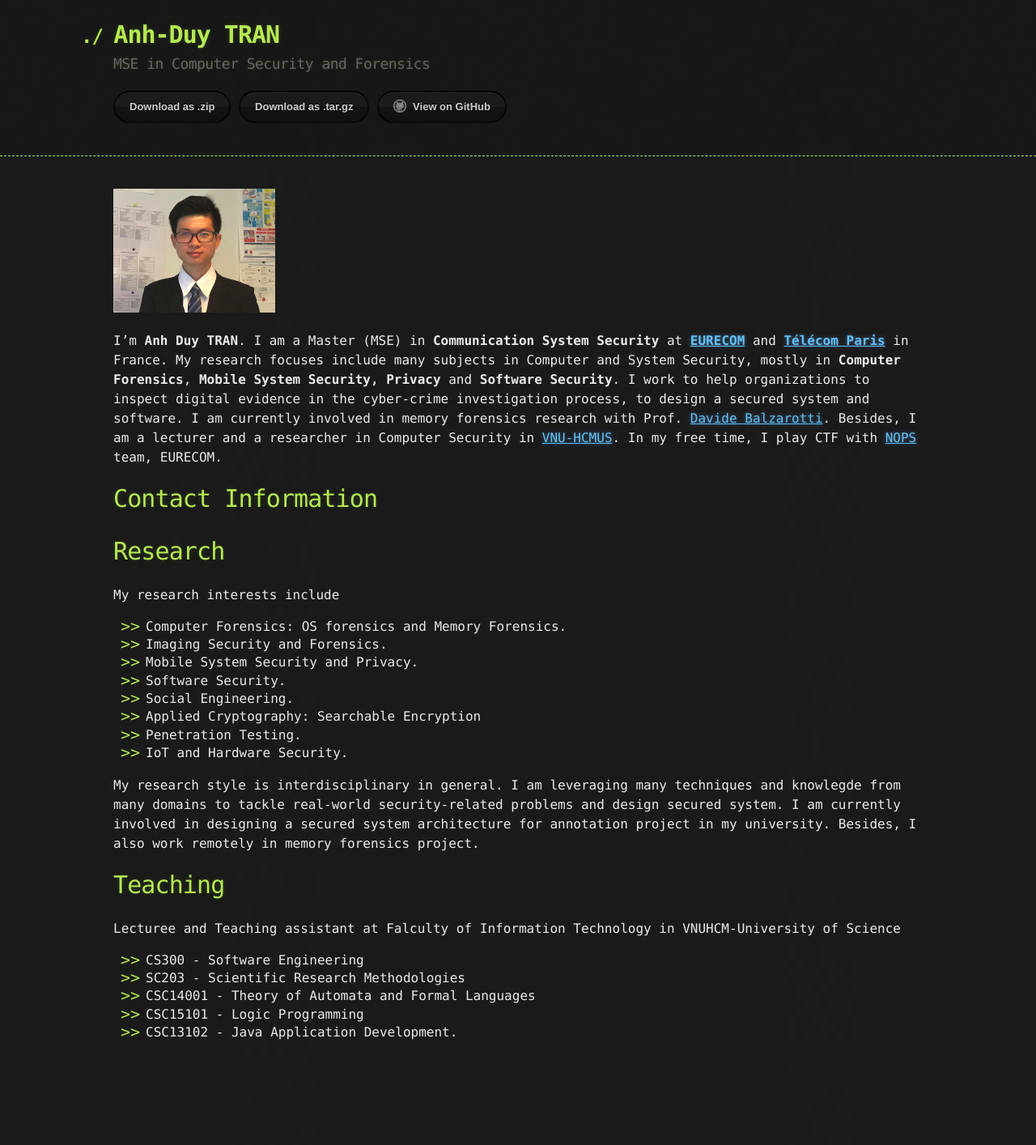
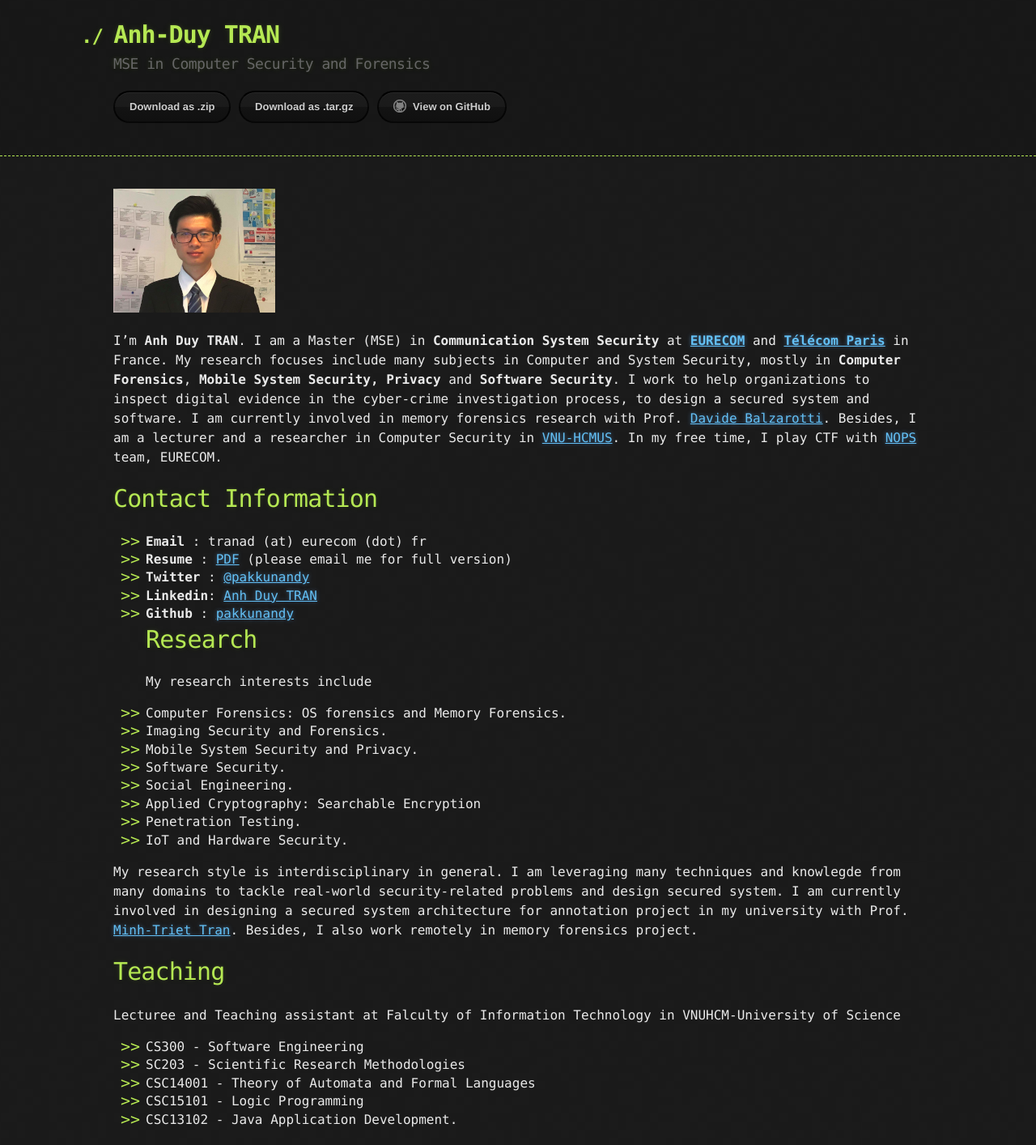
Before and after one commit to pakkunandy/pakkunandy.github.io, a Jekyll site: the page built from index.md, in a window 1280 px wide. Shown: the whole page at 81% size. Built offline with Jekyll 4.4.1, drawn with Linux system fonts in a browser that asks for light colours; before the commit the page ends 1307 px from its top, so only the background shows below that.

Commit message:
Update index.md
Update contacts

```diff
--- a/index.md
+++ b/index.md
@@ -7,7 +7,11 @@ layout: default
 I'm **Anh Duy TRAN**. I am a Master (MSE) in **Communication System Security** at [**EURECOM**](https://www.eurecom.fr/en) and [**Télécom Paris**](https://www.telecom-paris.fr/en/home) in France. My research focuses include many subjects in Computer and System Security, mostly in **Computer Forensics**, **Mobile System Security, Privacy** and **Software Security**. I work to help organizations to inspect digital evidence in the cyber-crime investigation process, to design a secured system and software. I am currently involved in memory forensics research with Prof. [Davide Balzarotti](http://s3.eurecom.fr/~balzarot/). Besides, I am a lecturer and a researcher in Computer Security in [VNU-HCMUS](https://en.hcmus.edu.vn/). In my free time, I play CTF with [NOPS](http://www.s3.eurecom.fr/nops/index.html) team, EURECOM.
 
 # Contact Information
-
+* **Email**   : tranad (at) eurecom (dot) fr
+* **Resume**  : [PDF]() (please email me for full version)
+* **Twitter** : [@pakkunandy](https://twitter.com/pakkunandy)
+* **Linkedin**: [Anh Duy TRAN](https://www.linkedin.com/in/anh-duy-tran/)
+* **Github**  : [pakkunandy](https://github.com/pakkunandy)
 # Research
 My research interests include
 
@@ -20,7 +24,7 @@ My research interests include
 * Penetration Testing.
 * IoT and Hardware Security.
 
-My research style is interdisciplinary in general. I am leveraging many techniques and knowlegde from many domains to tackle real-world security-related problems and design secured system. I am currently involved in designing a secured system architecture for annotation project in my university. Besides, I also work remotely in memory forensics project.
+My research style is interdisciplinary in general. I am leveraging many techniques and knowlegde from many domains to tackle real-world security-related problems and design secured system. I am currently involved in designing a secured system architecture for annotation project in my university with Prof. [Minh-Triet Tran](https://www.fit.hcmus.edu.vn/~tmtriet/). Besides, I also work remotely in memory forensics project.
 
 # Teaching
 
```
